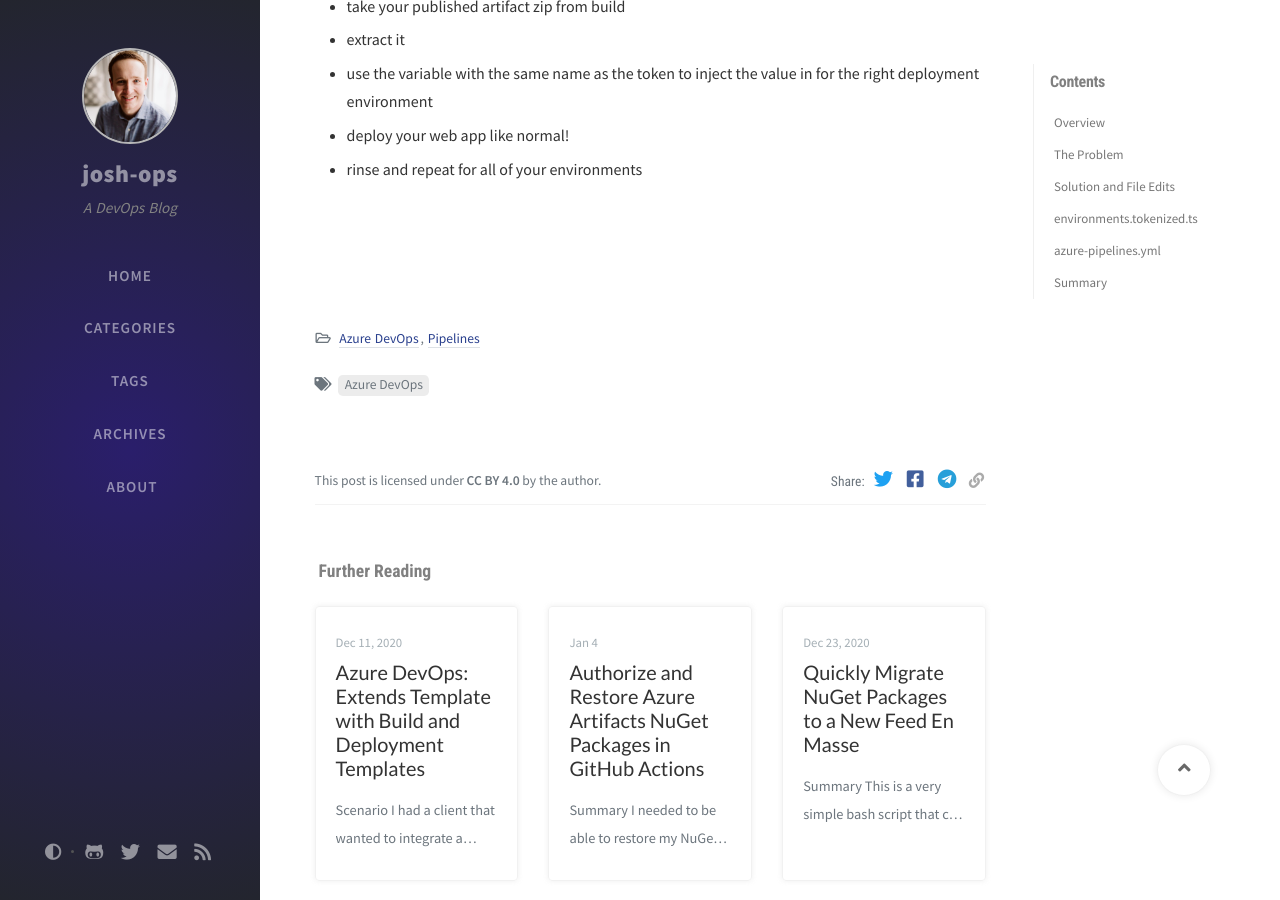
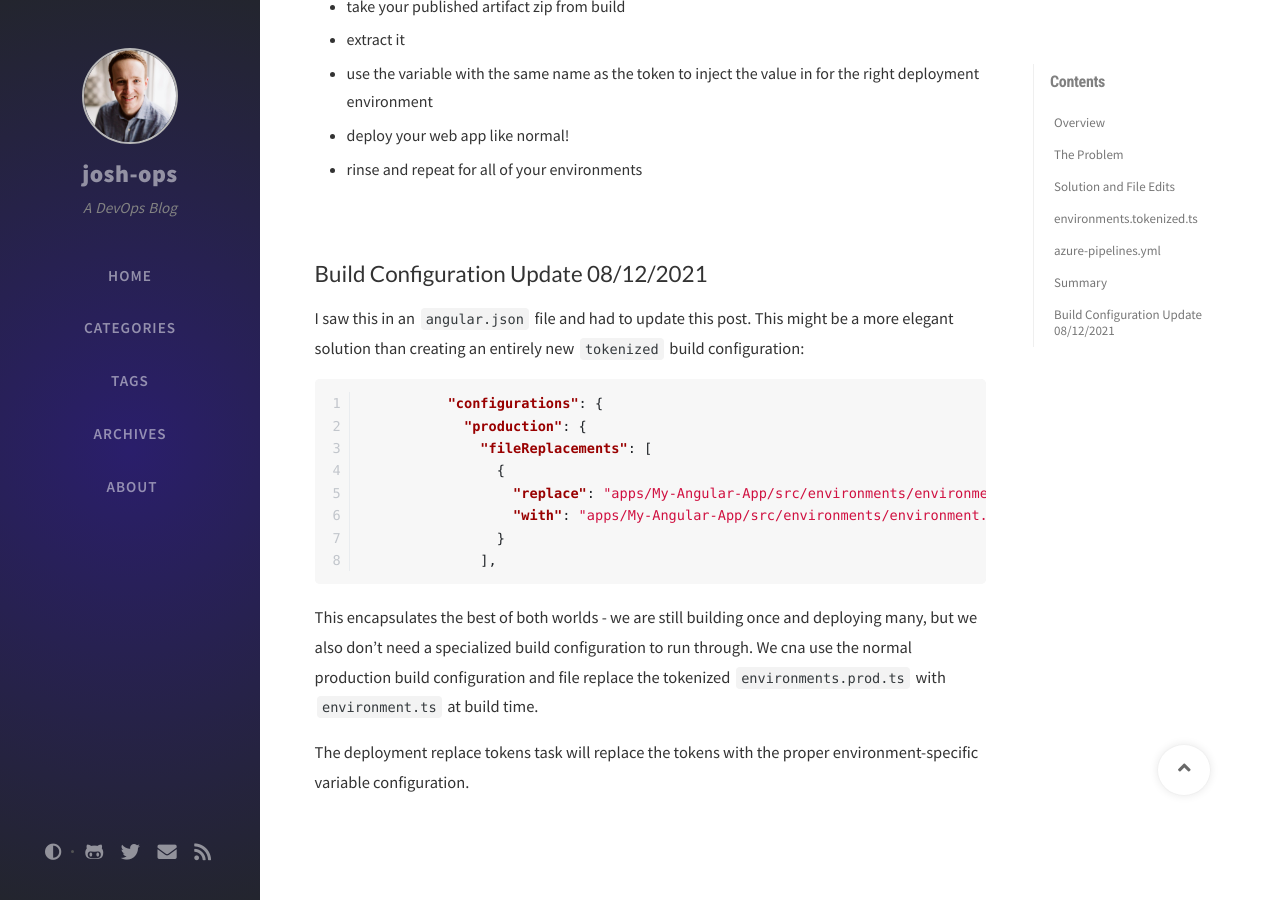
Before and after one commit to joshjohanning/joshjohanning.github.io, a Jekyll site: the page built from _posts/2021-06-17-angular-tokenization.md, in a window 1280 px wide and 900 px high, scrolled down 5418 px. Built offline with Jekyll 4.4.1, drawn with Linux system fonts in a browser that asks for light colours; nearby versions of some CDN libraries; comment, search, counter and statistics services are not loaded; some of the changed text lies outside the part shown.

Commit message:
file replacement updates

````diff
--- a/_posts/2021-06-17-angular-tokenization.md
+++ b/_posts/2021-06-17-angular-tokenization.md
@@ -9,7 +9,7 @@
 
 ## Overview
 
-I was working with a team that had an Angular front-end application and I was tasked with improving their CI/CD process. They had some automated pipelines, but they were running a build before each environment by running a different `npm run build -- --configuration <env>` command.
+I was working with a team that had an Angular front-end application and I was tasked with improving their CI/CD process. They had some automated pipelines, but they were running a build before each environment by running a different `npm run build -- --prod --configuration <env>` command.
 
 My co-worker Colin Dembovsky summarizes it well in a [similar post for .NET Core](https://colinsalmcorner.com/managing-config-for-net-core-web-app-deployments-with-tokenizer-and-replacetokens-tasks/):
 > **The Build Once Principle**
@@ -92,7 +92,7 @@
 
 ### 1. NPM Build
 
-In the Build job, update the **[NPM build](https://docs.microsoft.com/en-us/azure/devops/pipelines/artifacts/npm?view=azure-devops&tabs=yaml)** command. In this example, the command this task will produce will be `npm run build -- --configuration=tokenized`. Alternatively, you may just opt to use a [script task](https://docs.microsoft.com/en-us/azure/devops/pipelines/yaml-schema?view=azure-devops&tabs=schema%2Cparameter-schema#script), but the `Npm@1` task also works.
+In the Build job, update the **[NPM build](https://docs.microsoft.com/en-us/azure/devops/pipelines/artifacts/npm?view=azure-devops&tabs=yaml)** command. In this example, the command this task will produce will be `npm run build -- --prod --configuration=tokenized`. Alternatively, you may just opt to use a [script task](https://docs.microsoft.com/en-us/azure/devops/pipelines/yaml-schema?view=azure-devops&tabs=schema%2Cparameter-schema#script), but the `Npm@1` task also works.
 
 ```yml
 - task: Npm@1
@@ -174,3 +174,22 @@
 * rinse and repeat for all of your environments
 
 ![Replace Tokens Workflow](/assets/screenshots/2021-06-17-angular-tokenization/replace-tokens.png)
+
+## Build Configuration Update 08/12/2021
+
+I saw this in an `angular.json` file and had to update this post. This might be a more elegant solution than creating an entirely new `tokenized` build configuration:
+
+```json
+          "configurations": {
+            "production": {
+              "fileReplacements": [
+                {
+                  "replace": "apps/My-Angular-App/src/environments/environment.ts",
+                  "with": "apps/My-Angular-App/src/environments/environment.prod.ts"
+                }
+              ],
+```
+
+This encapsulates the best of both worlds - we are still building once and deploying many, but we also don't need a specialized build configuration to run through. We cna use the normal production build configuration and file replace the tokenized `environments.prod.ts` with `environment.ts` at build time.
+
+The deployment replace tokens task will replace the tokens with the proper environment-specific variable configuration.
````
